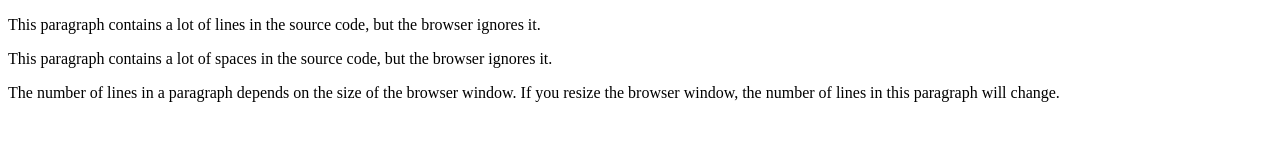
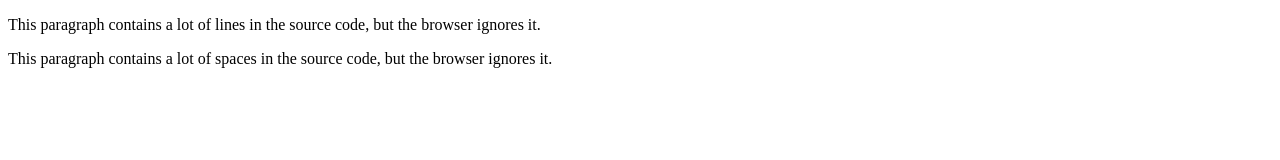
Before and after one commit to Sample706286/Sample, a plain HTML site: page index.html in a window 1280 px wide. Drawn offline with Linux system fonts and the light colour scheme.

Commit message:
Some Major changes

```diff
--- a/index.html
+++ b/index.html
@@ -17,10 +17,5 @@ in the source     code,
 but the    browser
 ignores it.
 </p>
-
-<p>
-The number of lines in a paragraph depends on the size of the browser window. If you resize the browser window, the number of lines in this paragraph will change.
-</p>
-
 </body>
 </html>
```
